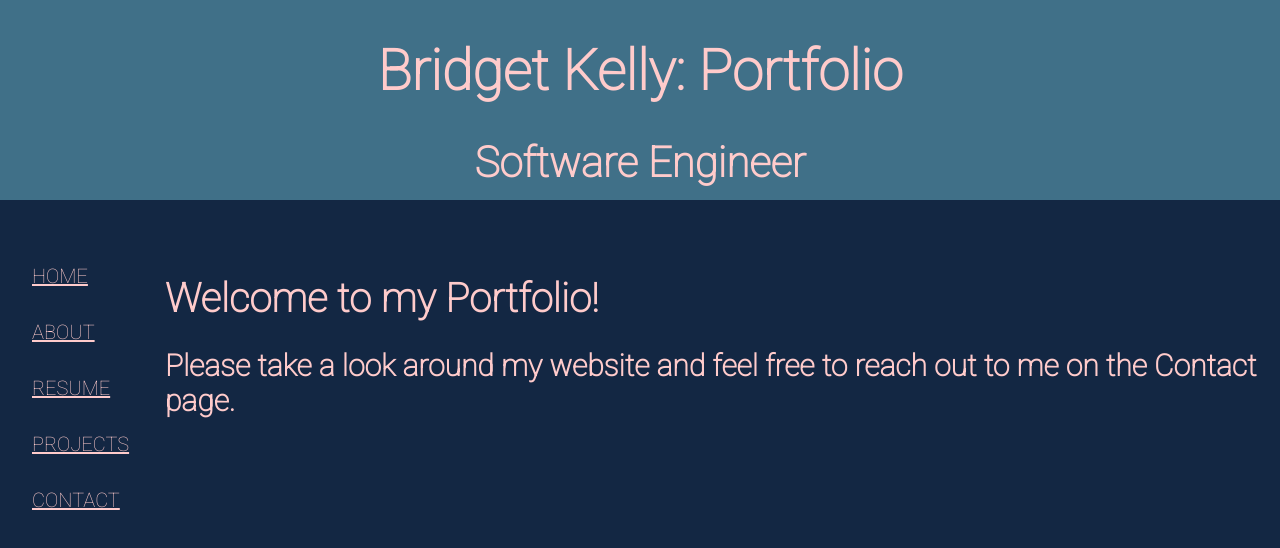
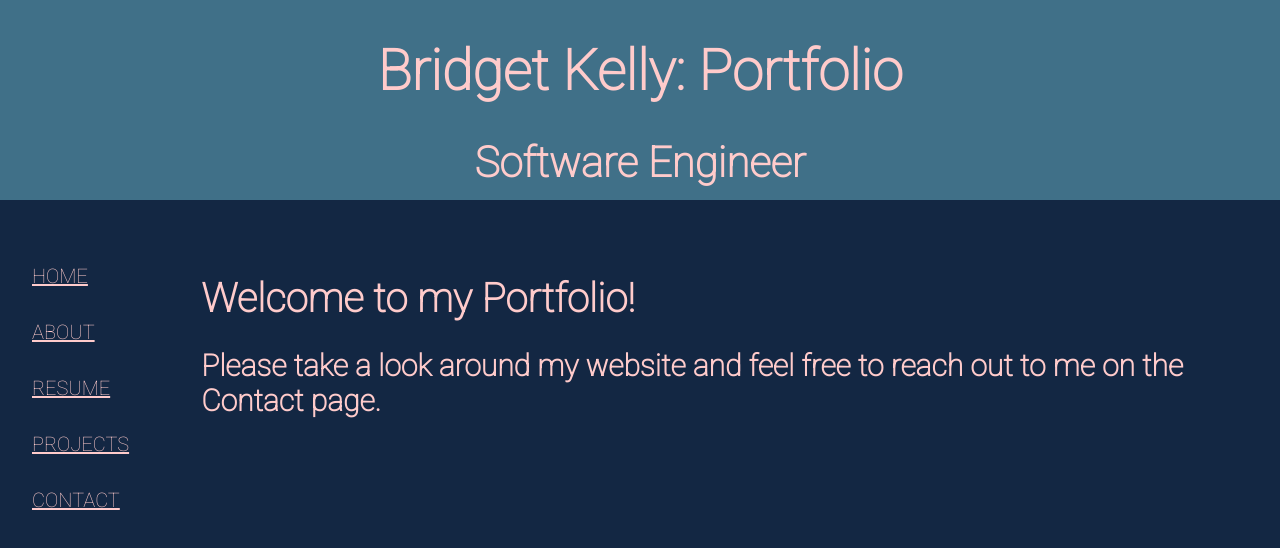
Before and after one commit to bc-kelly/portfolio, a React (Create React App) app: page / in a window 1280 px wide. Shown: the top 548 px of the page. Built offline with nearby package versions, Linux system fonts and the light colour scheme.

Commit message:
nav bar width

```diff
--- a/src/App.css
+++ b/src/App.css
@@ -93,7 +93,7 @@ body {
 }
 
 .nav{
-  width: 20vh;
+  width: 25vh;
   float: left;
   height: 100%;
   /* background-color: white; */
--- a/src/Home.css
+++ b/src/Home.css
@@ -5,7 +5,7 @@
     font-family: Roboto,;
     /* text-align: center; */
     /* justify-content: center; */
-    padding-right: 40px;
+
 }
 
 @media screen and (min-width: 601px) {
```
